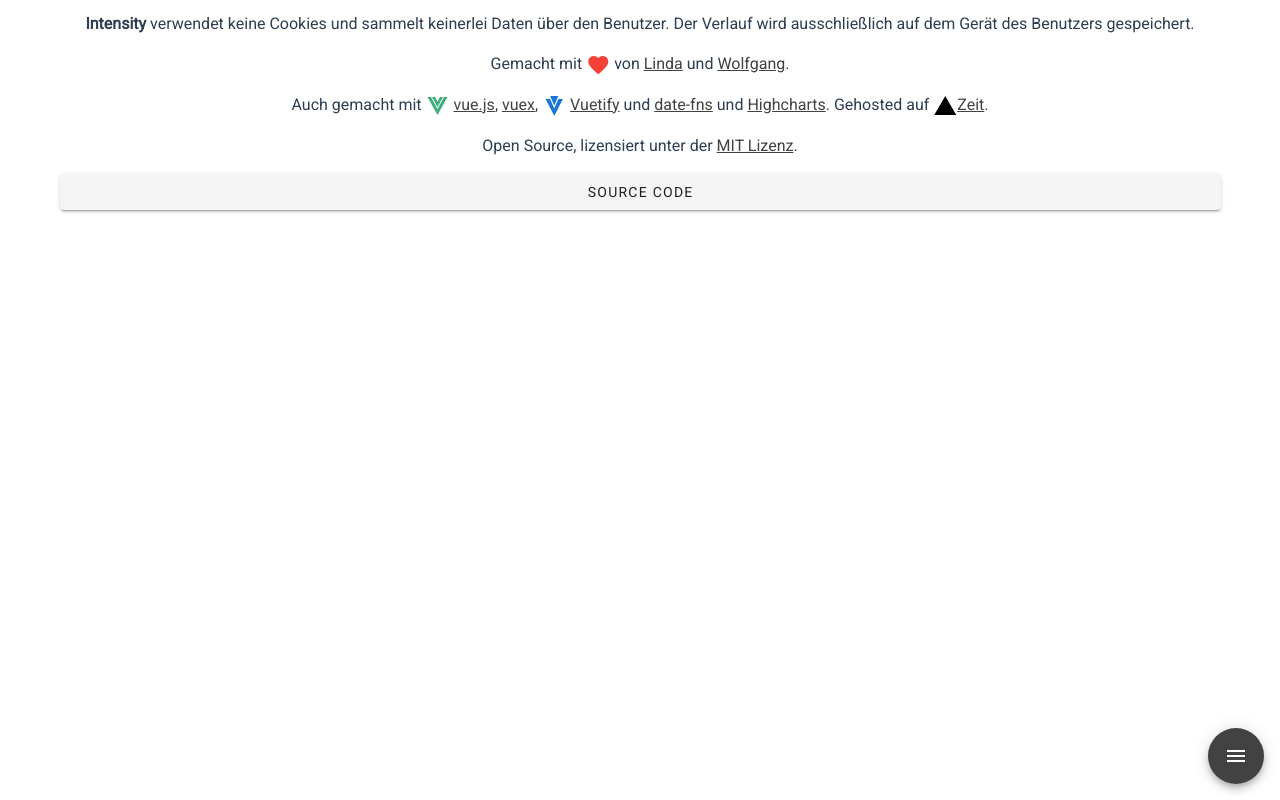
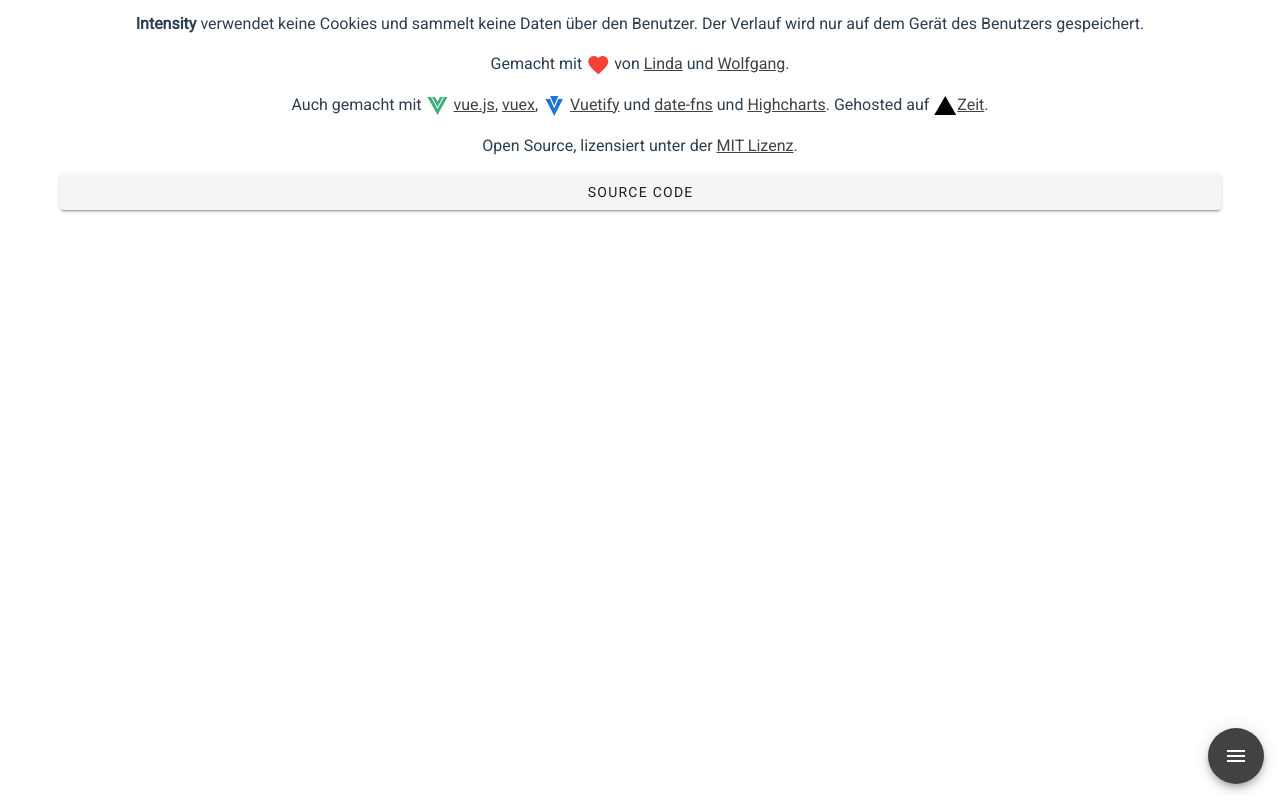
Before and after one commit to wwerner/intensity, a Vue app: page /#/about in a window 1280 px wide. Built offline with nearby package versions, Linux system fonts and the light colour scheme; a small style sheet from the web is missing; what highcharts-vue would draw is missing.

Commit message:
Improve about wording

```diff
--- a/src/views/About.vue
+++ b/src/views/About.vue
@@ -1,8 +1,8 @@
 <template>
   <div class="about">
     <p>
-      <b>Intensity</b> verwendet keine Cookies und sammelt keinerlei Daten über den Benutzer.
-      Der Verlauf wird ausschließlich auf dem Gerät des Benutzers gespeichert.
+      <b>Intensity</b> verwendet keine Cookies und sammelt keine Daten über den Benutzer.
+      Der Verlauf wird nur auf dem Gerät des Benutzers gespeichert.
     </p>
 
     <p>Gemacht mit
```
